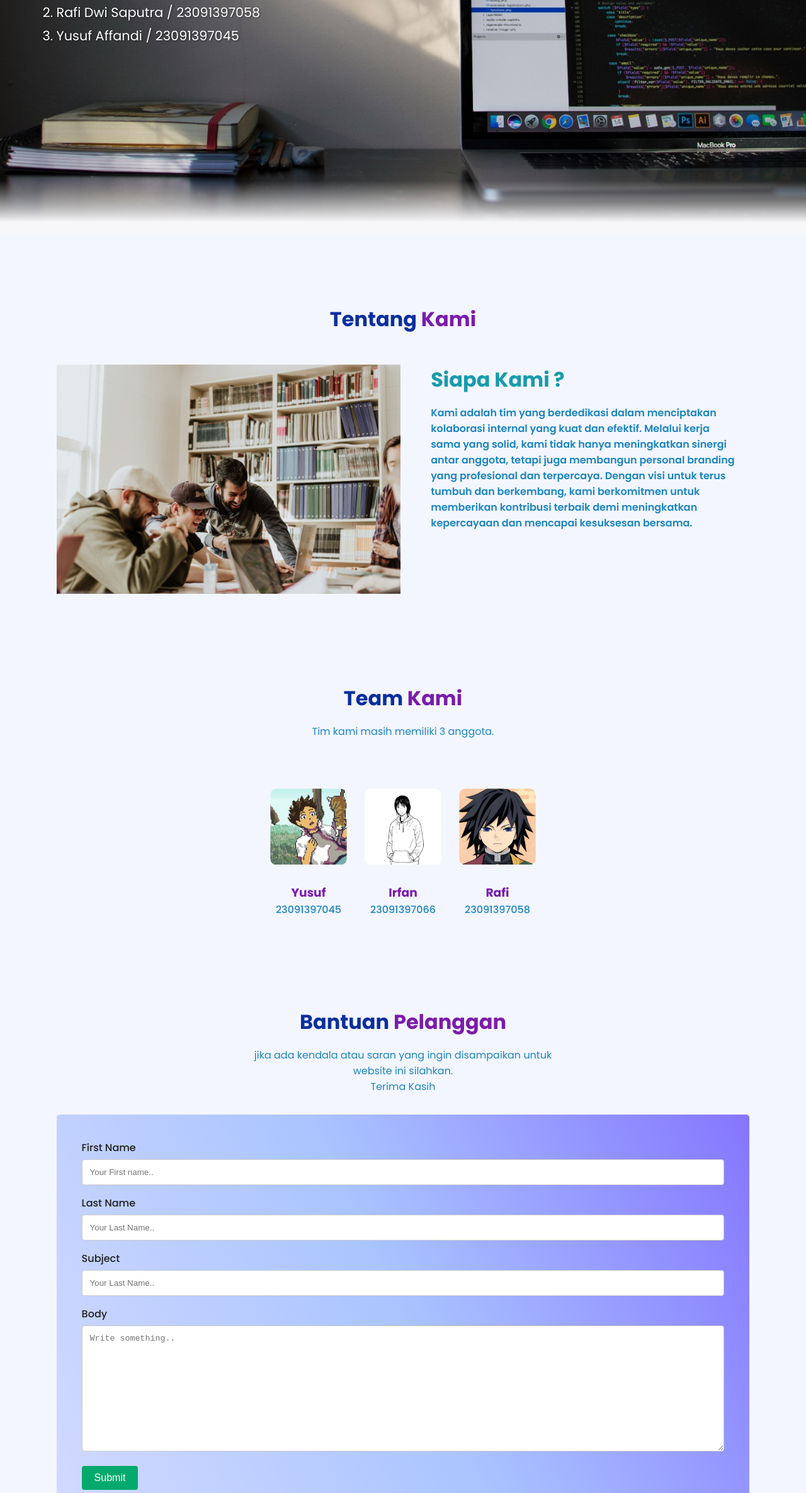
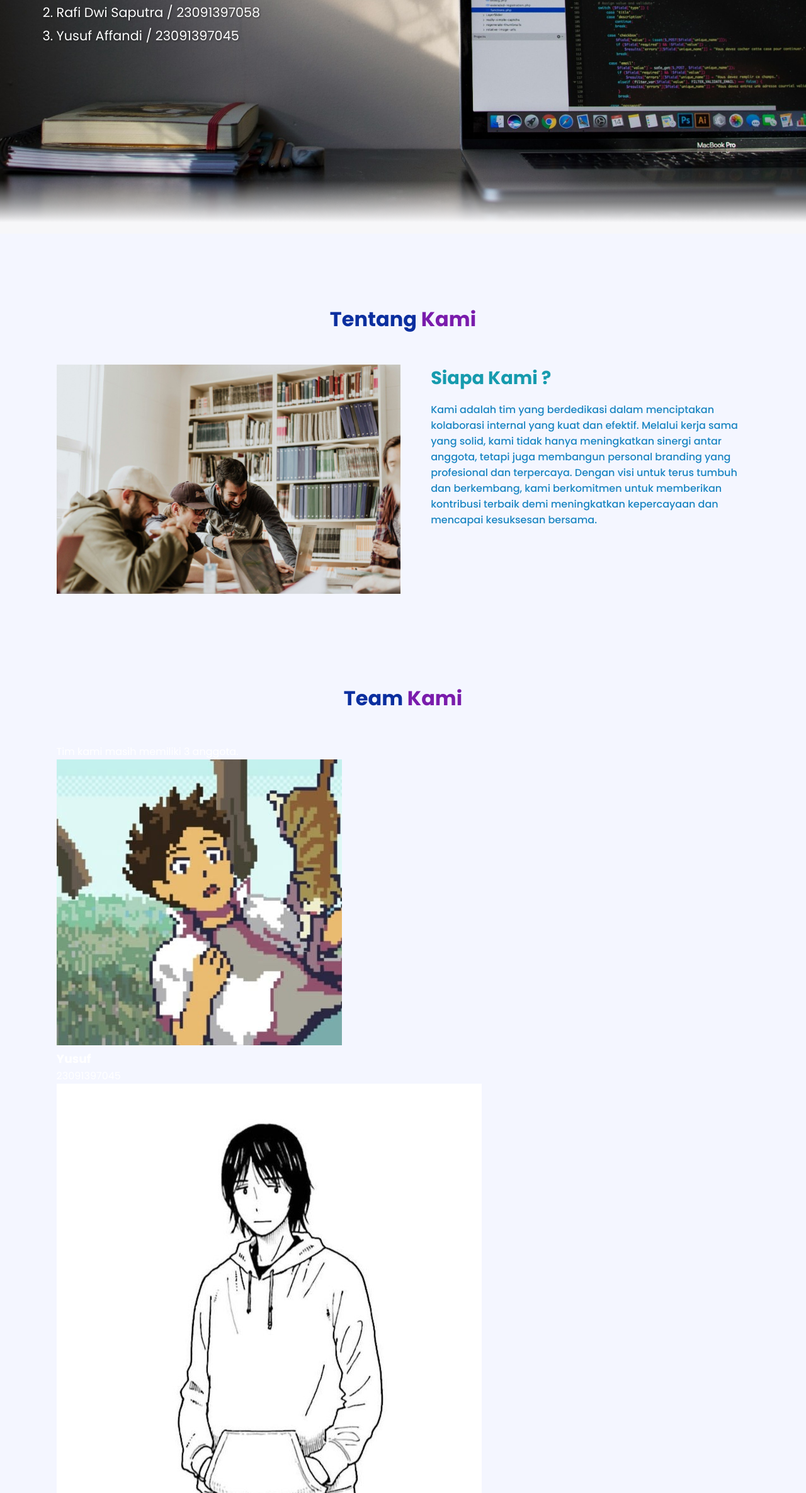
Before and after one commit to MochammadIrfansyahMaarif23066/project-uts, a plain HTML site: page web/index.html in a window 1280 px wide. Shown: the part 429-2800 px from the top of the page at 63% size. Drawn offline with nearby package versions, Linux system fonts and the light colour scheme.

Commit message:
Update styles.css

```diff
--- a/web/styles.css
+++ b/web/styles.css
@@ -12,11 +12,14 @@
     text-decoration: none;
 }
 
+html {
+    scroll-behavior: smooth;
+}
+
 body {
     font-family: 'Poppins', sans-serif;
     background-color: #F4F6FF;
     color: #fff;
-    min-height:3000px;
 
 }
 
@@ -25,7 +28,10 @@ body {
     display: flex;
     justify-content: space-between;
     align-items: center;
-    padding: 0.7rem 7%;
+    padding-top: 0.8rem; /*12.8 px*/
+    padding-bottom: 0.8rem; /*12.8 px*/
+    padding-left: 4%;
+    padding-right: 4%;
     background-color: #F4F6FF;
     border-bottom: 2px solid #1a85c2;
     position: fixed;
@@ -36,23 +42,23 @@ body {
 }
 
 .navbar .navbar-satu {
-    font-size: 1.7rem;
+    font-size: 1.7rem; /*27.2 px*/
     font-weight: 600;
     color: #0B2F9F;
 }
 
 .navbar .navbar-satu span{
-    color: #7A1CAC
+    color: #7A1CAC;
 }
 
 .navbar .navbar-nav a {
     color: #0B2F9F;
     display: inline-block;
-    font-weight: 1rem;
-    font-size: 1.1rem;
+    font-weight: 1rem; /*16 px*/
+    font-size: 1.1rem; /*17.6 px*/
     font-weight: 500;
-    margin:0.5rem;
-    padding: 0.2rem 0;
+    margin:0.5rem; /*8 px*/
+    padding: 0.2rem 0; /*3.2 px*/
 
 }
 
@@ -60,6 +66,21 @@ body {
     color: #179BAE;
 }
 
+.navbar .navbar-nav a::after{
+    content: '';
+    display: block;
+    padding-bottom: 0.2rem; /*3.2 px*/
+    border-bottom: 0.1rem solid #1a85c2;
+    transform: scaleX(0);
+    transition: 0.2s linear;
+
+}
+
+.navbar .navbar-nav a:hover::after{
+    transform: scaleX(0.7);
+}
+
+/* home */
 .hero {
     min-height: 100vh;
     display: flex;
@@ -82,12 +103,15 @@ body {
 }
 
 .hero .content{
-    padding: 1.4rem 7%;
-    max-width: 60rem;
+    padding-top: 1.4rem; /*22.4 px*/
+    padding-bottom:1.4rem; /*22.4 px*/
+    padding-left: 7%;
+    padding-right: 7%;
+    max-width: 60rem; /* 960 px */
 }
 
 .hero .content h1{
-    font-size: 2.3rem;
+    font-size: 2.3rem; /*36.8 px*/
     color: #DEF9C4;
     text-shadow: 1px 1px 3px rgba(1,1,3,0.5);
     line-height: 1.2;
@@ -98,25 +122,27 @@ body {
 }
 
 .hero .content li{
-    font-size: 1.3rem;
-    margin-top: 0.5rem;
+    font-size: 1.3rem; /*20.8 px*/
+    margin-top: 0.5rem; /*8 px*/
     line-height: 1.4;
     text-shadow: 1px 1px 3px rgba(1,1,3,0.5);
 }
-
 /* about */
 .about,
 .our_team,
 .support{
-    padding: 7rem 7% 1.4rem;
+    padding-top: 7rem; /*112 px*/
+    padding-bottom: 1.4rem; /*22.4 px*/
+    padding-left: 7%;
+    padding-right: 7%;
 }
 
 .about h2,
 .our_team h2,
 .support h2{
     text-align: center;
-    font-size:2rem;
-    margin-bottom: 3rem;
+    font-size:2rem; /*32 px*/
+    margin-bottom: 3rem; /*48 px*/
     color: #7A1CAC;
 }
 
@@ -144,111 +170,18 @@ body {
 }
 
 .about .row .content h3{
-    font-size: 2rem;
-    margin-bottom: 1rem;
-    margin-left: 2rem;
+    font-size: 1.8rem; /*28.8 px*/
+    margin-bottom: 1rem; /*16 px*/
+    margin-left: 2rem; /*32 px*/
     color: #179BAE;
     font-weight: 660;
 
 }
 
 .about .row .content p{
-    margin-bottom: 0.8rem;
-    margin-left: 2rem;
-    font-size: 1rem;
+    margin-bottom: 0.8rem; /*12.8 px*/
+    margin-left: 2rem;/*32 px*/
+    font-size: 1rem; /*16 px*/
     color: #1a85c2;
-    font-weight: 550;
+    font-weight: 500;
 }
-
-/* our team */
-.our_team h2 {
-    margin-bottom: 1rem;
-}
-.our_team p {
-    text-align: center;
-    max-width: 30rem;
-    margin: auto;
-    font-size: 1rem;
-    color: #1a85c2;
-
-}
-.our_team .row{
-    display: flex;
-    flex-wrap: wrap;
-    margin-top: 4rem;
-    justify-content: center;
-    color: #7A1CAC;
-}
-
-.team-card{
-    text-align: center;
-}
-
-.team-card img{
-    border-radius: 1.5rem;
-    padding: 0.9rem;
-    height: 150px;
-    width: 150px;
-}
-.team-card h3{
-    margin-top: 0.5rem;
-}
-
-.team-card p{
-    font-weight: 500 ;
-}
-/* contact */
-.support h2{
-    margin-top: 0.5rem;
-    margin-bottom: 1rem;
-}
-
-.support p {
-    text-align: center;
-    max-width: 30rem;
-    margin: auto;
-    font-size: 1rem;
-    color: #1a85c2;
-}
-
-input[type=text], select, textarea {
-    width: 100%; /* Full width */
-    padding: 12px; /* Some padding */
-    border: 1px solid #ccc; /* Gray border */
-    border-radius: 4px; /* Rounded borders */
-    box-sizing: border-box; /* Make sure that padding and width stays in place */
-    margin-top: 6px; /* Add a top margin */
-    margin-bottom: 16px; /* Bottom margin */
-    resize: vertical /* Allow the user to vertically resize the textarea (not horizontally) */
-  }
-
-  /* Style the submit button with a specific background color etc */
-  input[type=submit] {
-    background-color: #04AA6D;
-    font-size: 1rem;
-    color: white;
-    padding: 10px 20px;
-    border: none;
-    border-radius: 4px;
-    cursor: pointer;
-}
-
-  /* When moving the mouse over the submit button, add a darker green color */
- input[type=submit]:hover {
-    background-color: #0D7C66;
-  }
-
-  /* Add a background color and some padding around the form */
-  .container {
-    border-radius: 5px;
-    margin-top: 2rem;
-    height: 100% ;
-    width: 100%;
-    background: linear-gradient(65deg,#D2DAFF,#AAC4FF,#8576FF);
-    padding: 2.5rem;
-  }
-.container h3{
-    font-weight: 480;
-    font-size: 1rem;
-    color: #1E201E;
-}
```
